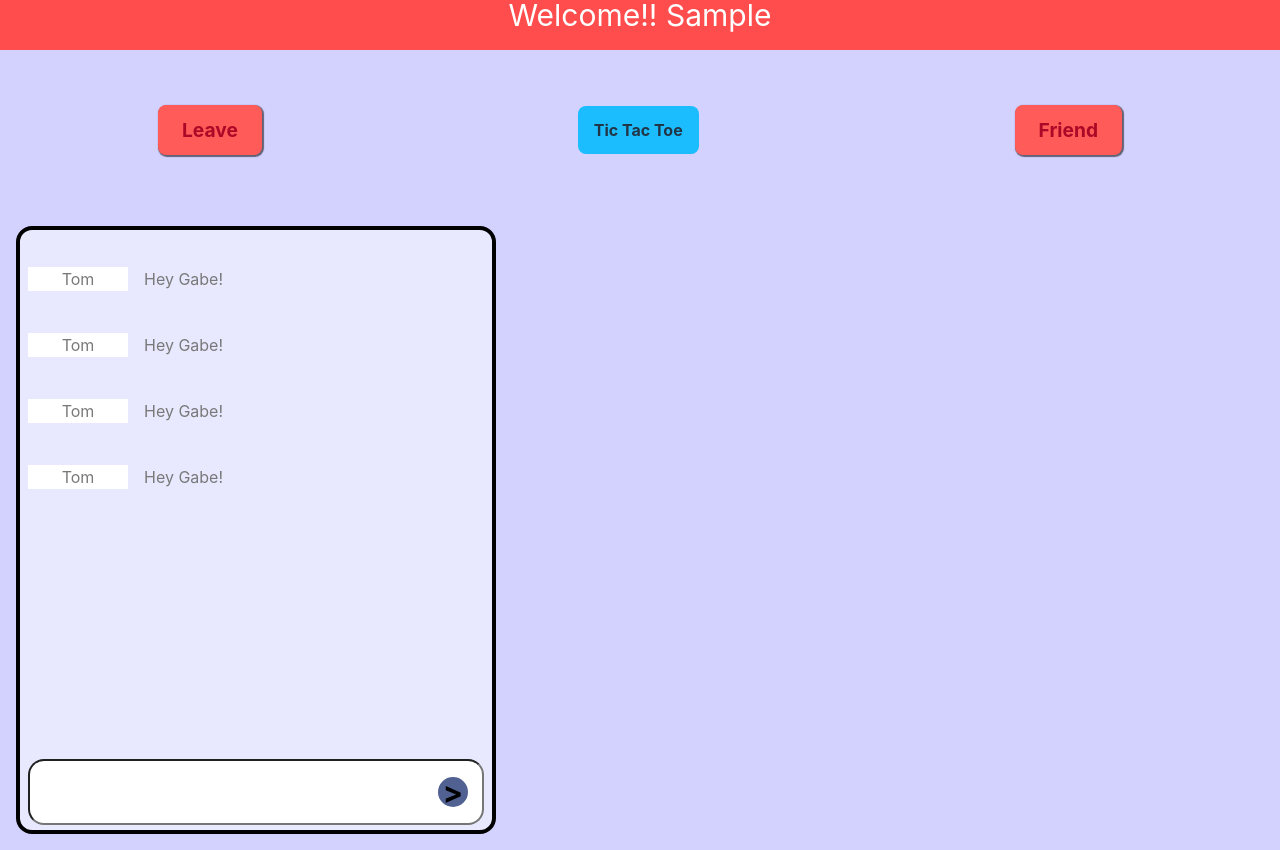
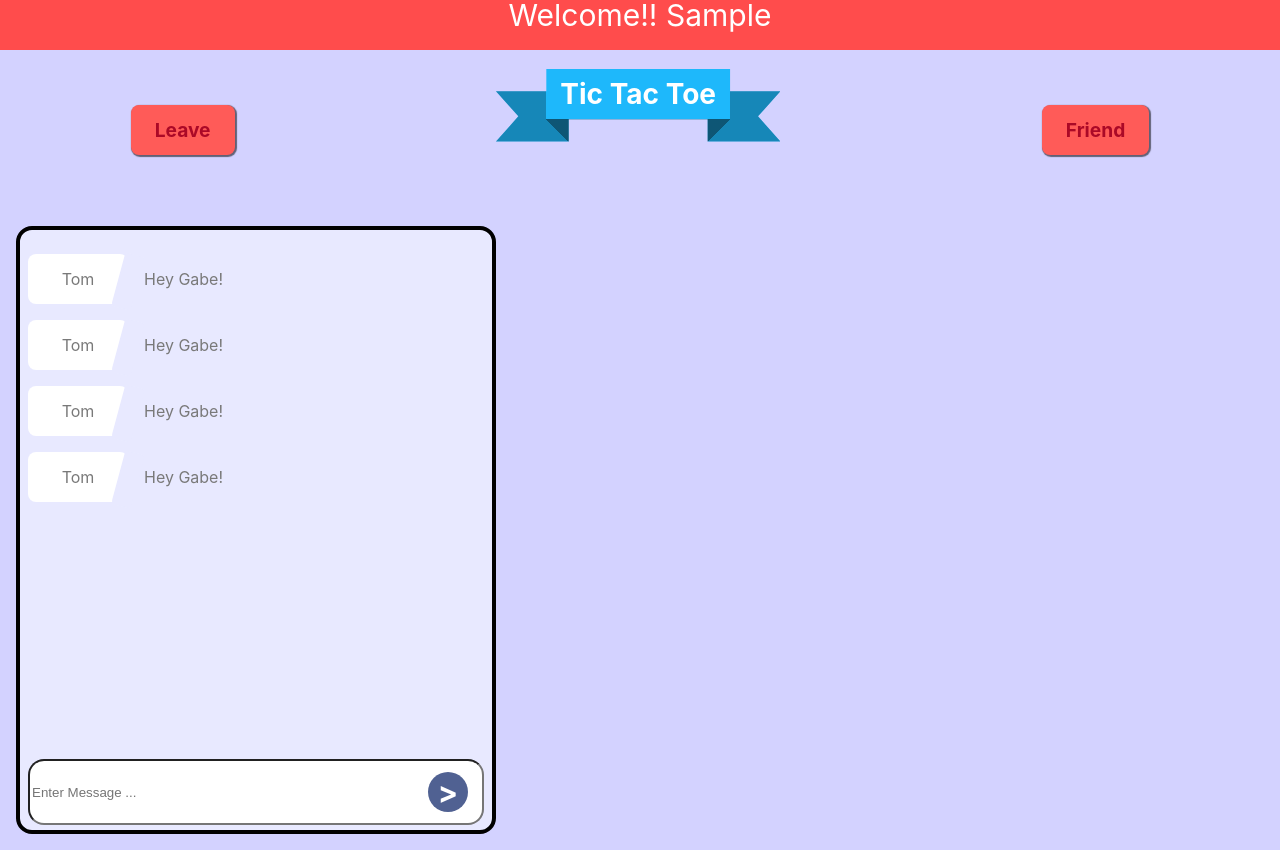
Before and after one commit to razorwu1994/BuildProject-LobbySystem, a React (Vite) app in the folder web/: page /1 in a window 1280 px wide. Both pictures are taken after typing "Sample" into the empty fields and a click on the button "Submit". Built offline with nearby package versions, Linux system fonts and the light colour scheme; no server answers.

Commit message:
save for post follow up workshop content
- styling game view close to look like a sample image
- styling ribbon shape for title
- styling chat area
- styling gameboard area

```diff
--- a/web/src/Events/TicTacToe/BoardContent/Init.jsx
+++ b/web/src/Events/TicTacToe/BoardContent/Init.jsx
@@ -1,29 +1,40 @@
 /* eslint-disable react/prop-types */
 export default function Init({ gameMetadata, userName, eventId, onPlayerReady }) {
   return (
-    <>
+    <div>
       <div style={{ display: 'flex', justifyContent: 'center', gap: '10%' }}>
         {(gameMetadata.players || []).map((player, idx) => (
-          <div key={player}>
-            <h1
+          <div key={player} className="player">
+            <span
               style={{
                 background: ['red', 'green'][idx % 2],
-                opacity: 0.9,
                 borderRadius: '2rem',
                 padding: '1rem',
                 color: 'white',
+                fontSize: '1.5rem',
+                fontWeight: 'bold',
               }}
             >
               {player}
-            </h1>
-            <h2 style={{ textDecoration: 'underline' }}>
-              {gameMetadata.playerReady.includes(player) ? 'Ready' : 'Not Ready'}
+            </span>
+            <h2
+              style={{
+                background: gameMetadata.playerReady.includes(player) ? 'green' : 'grey',
+                opacity: 0.9,
+                color: 'white',
+                fontStyle: 'italic',
+                borderRadius: '1rem',
+                padding: '0 1rem',
+                textAlign: 'center',
+              }}
+            >
+              {gameMetadata.playerReady.includes(player) ? 'Ready!' : 'Waiting'}
             </h2>
           </div>
         ))}
       </div>
       {!gameMetadata.playerReady.includes(userName) && eventId && (
-        <div>
+        <div style={{ textAlign: 'center', marginTop: '1rem' }}>
           <button
             style={{ fontSize: '1.5rem', background: 'blue', opacity: 0.5, color: 'white' }}
             onClick={onPlayerReady}
@@ -32,6 +43,6 @@ export default function Init({ gameMetadata, userName, eventId, onPlayerReady })
           </button>
         </div>
       )}
-    </>
+    </div>
   )
 }
--- a/web/src/Events/TicTacToe/BoardContent/StartAndEnd.jsx
+++ b/web/src/Events/TicTacToe/BoardContent/StartAndEnd.jsx
@@ -13,7 +13,7 @@ export default function StartAndEnd({
 }) {
   const playerSymbol = gameMetadata.symbolMap[userName]
   return (
-    <>
+    <div>
       <h3>Winner is {displayWinner}</h3>
       <h3>Next Player: {isXNext ? 'X' : 'O'}</h3>
       <h3>You are {playerSymbol}</h3>
@@ -22,6 +22,6 @@ export default function StartAndEnd({
         onPlayerMove={onPlayerMove}
         disablePlayerMove={disablePlayerMove || gameMetadata.stage === GAME_STAGE.END}
       />
-    </>
+    </div>
   )
 }
--- a/web/src/Events/TicTacToe/Game.jsx
+++ b/web/src/Events/TicTacToe/Game.jsx
@@ -182,7 +182,7 @@ function Game() {
         }}
       >
         <button className="top-section-btn">Leave</button>
-        <h1 className="event-banner">Tic Tac Toe</h1>
+        <h1 className="event-banner ribbon">Tic Tac Toe</h1>
         <button className="top-section-btn">Friend</button>
       </div>
       <div className="chatbox">
@@ -194,7 +194,7 @@ function Game() {
           </div>,
         )}
         <div className="chatarea">
-          <input type="text" />
+          <input type="text" placeholder="Enter Message ..." />
           <button>{'>'}</button>
         </div>
       </div>
--- a/web/src/Events/TicTacToe/styles.css
+++ b/web/src/Events/TicTacToe/styles.css
@@ -47,6 +47,7 @@
   margin:-1px;
   line-height:var(--cellSize) ;
   font-size: var(--cellSize);
+  text-align: center;
 }
 
 .top-section-btn{
@@ -60,18 +61,14 @@
 }
 
 .event-banner{
-  padding: 1rem;
+  /* padding: 1rem;
   font-size: 1rem;
   line-height: 1rem;
   height: 1rem;
   margin: auto 0;
   border-radius: .5rem;
-  background: #1bbdfe;
+  background: #1bbdfe; */
 }
-/* .event-banner::after{
-content: "";
-
-} */
 
 .chatbox{
   border: 4px solid black;
@@ -86,22 +83,32 @@ content: "";
 .chatbubble{
   width: 100%;
   height: 50px;
-  /* background: red; */
   display: flex;
   align-items: center;
   color: #797979;
   gap: 1rem;
+  position: relative;
+
   div{
     background: white;
     width: 100px;
-    /* height: 100%; */
     display: flex;
     text-align: center;
-    /* font-size: 1rem; */
-    /* line-height: 1rem; */
+    height: 100%;
     flex-flow: column;
-    /* align-items: center; */
     justify-content: center;
+    border-radius: .5rem;
+  }
+  div::after{
+    content: '';
+        height: 110%;
+        width: 20px;
+        position: absolute;
+        left: 90px;
+        top: 0px;
+        background: #e8e9ff;
+        transform: rotate(15deg);
+        border-radius: 4px;
   }
 }
 .chatarea{
@@ -119,17 +126,53 @@ content: "";
     }
     button{
       position: absolute;
-    right: 1rem;
-    padding: 2px;
-    height: 30px;
-    width: 30px;
-    border-radius: 50%;
-    font-size: 30px;
-    line-height: 0px;
-    font-weight: bold;
-    background: #506192;
+      right: 1rem;
+      padding: 0px;
+      height: 40px;
+      width: 40px;
+      border-radius: 50%;
+      font-size: 30px;
+      line-height: 30px;
+      font-weight: bold;
+      background: #506192;
+      color: white;
+      /* padding: 15px; */
+      text-align: center;
     }
 }
 .chatbackground{
   background-image: url('../../assets/cloud.png');
 }
+/* HTML: <div class="ribbon">Your text content</div> */
+.ribbon {
+  font-size: 28px;
+  font-weight: bold;
+  color: #fff;
+}
+
+.ribbon {
+  --s: 1.8em; /* the ribbon size */
+  --d: .8em;  /* the depth */
+  --c: .8em;  /* the cutout part */
+
+  padding: 0 calc(var(--s) + .5em) var(--d);
+  line-height: 1.8;
+  background:
+    conic-gradient(at left  var(--s) bottom var(--d),
+     #0000 25%,#0008 0 37.5%,#0004 0) 0   /50% 100% no-repeat,
+    conic-gradient(at right var(--s) bottom var(--d),
+     #0004 62.5%,#0008 0 75%,#0000 0) 100%/50% 100% no-repeat;
+  clip-path: polygon(0 var(--d), var(--s) var(--d),var(--s) 0,calc(100% - var(--s)) 0,calc(100% - var(--s)) var(--d),100% var(--d),calc(100% - var(--c)) calc(50% + var(--d)/2),100% 100%,calc(100% - var(--s) - var(--d)) 100%,calc(100% - var(--s) - var(--d)) calc(100% - var(--d)),calc(var(--s) + var(--d)) calc(100% - var(--d)),calc(var(--s) + var(--d)) 100%,0 100%,var(--c) calc(50% + var(--d)/2));
+  background-color: #1eb8fb; /* the main color */
+  width: fit-content;
+  height: fit-content;
+}
+
+.player{
+  background: linear-gradient(45deg, #63b9ff, #62dcfe);
+  padding: 1rem;
+  display: flex;
+  flex-flow: column;
+  justify-content: space-around;
+  border-radius: 1rem;
+}
```
Also changed, not shown: 1 other file (tests, documents, lock files or other folders).
